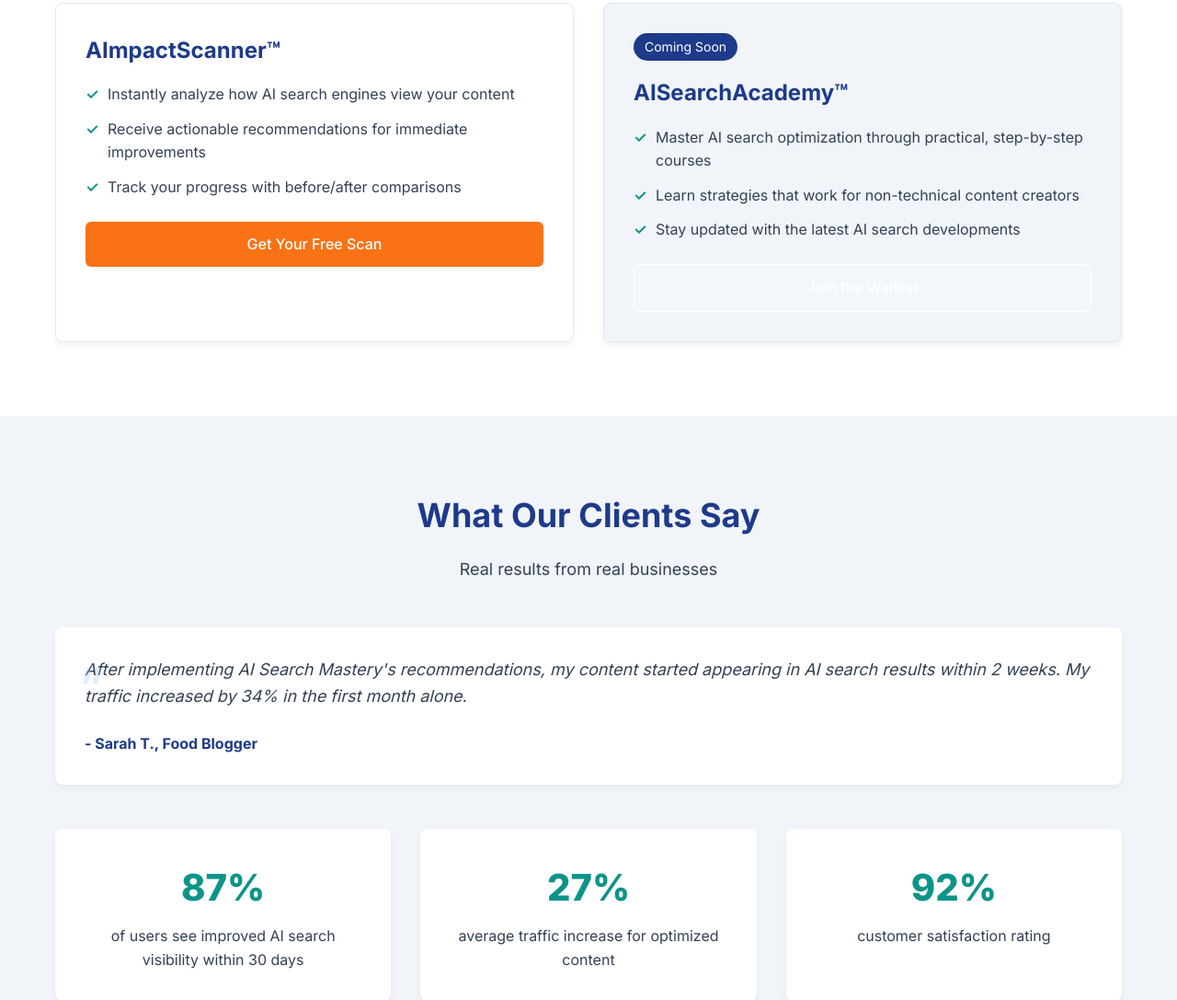
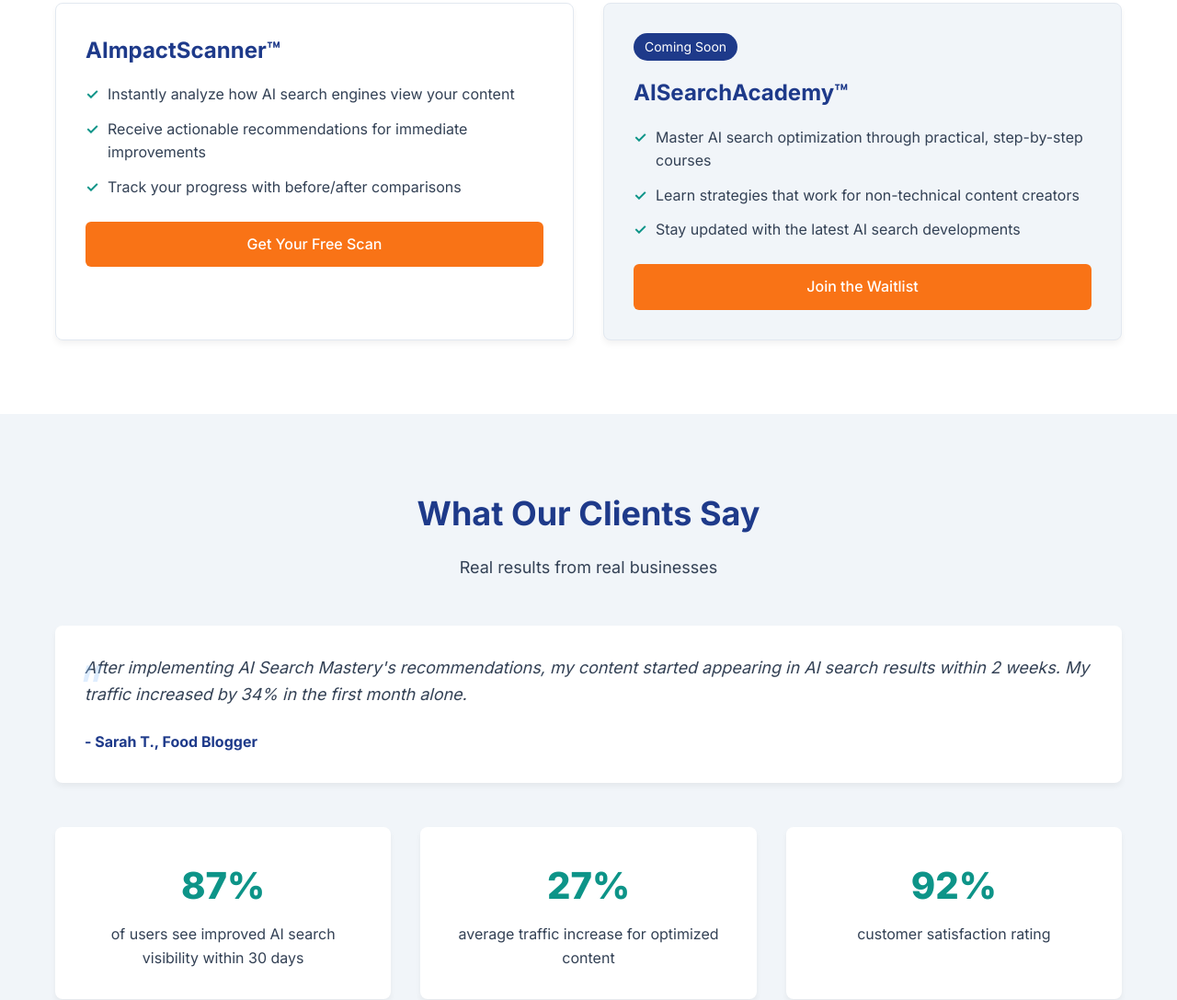
Before and after one commit to TheWayWithin/aisearchmastery, a plain HTML site: page index.html in a window 1280 px wide. Shown: the part 2303-3390 px from the top of the page at 92% size. Drawn offline with Linux system fonts and the light colour scheme.

Commit message:
Update index.html

```diff
--- a/index.html
+++ b/index.html
@@ -852,7 +852,7 @@
                         <li>Learn strategies that work for non-technical content creators</li>
                         <li>Stay updated with the latest AI search developments</li>
                     </ul>
-                    <a href="#" class="btn btn-secondary">Join the Waitlist</a>
+                    <a href="https://aisearchmastery.podia.com/products/ai-search-mastery" target="_blank" class="btn btn-primary">Join the Waitlist</a>
                 </div>
             </div>
         </div>
```
